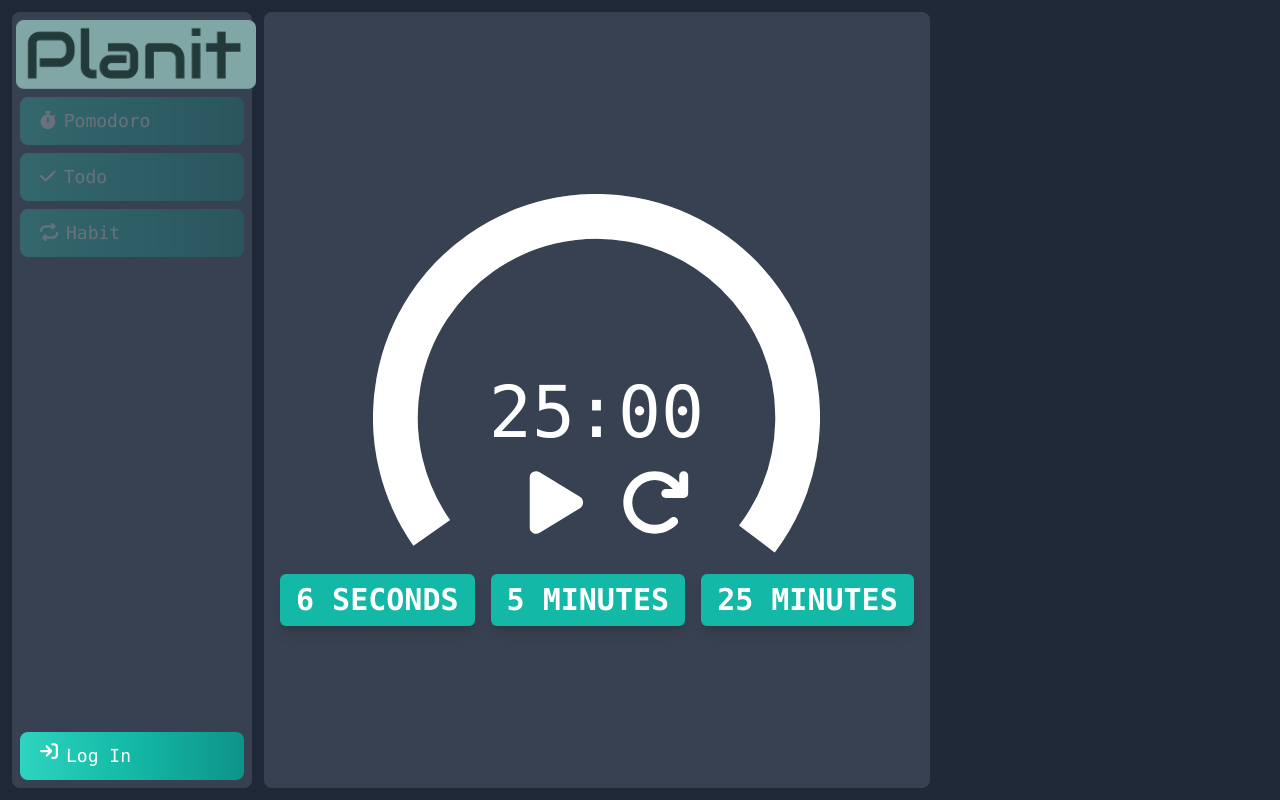
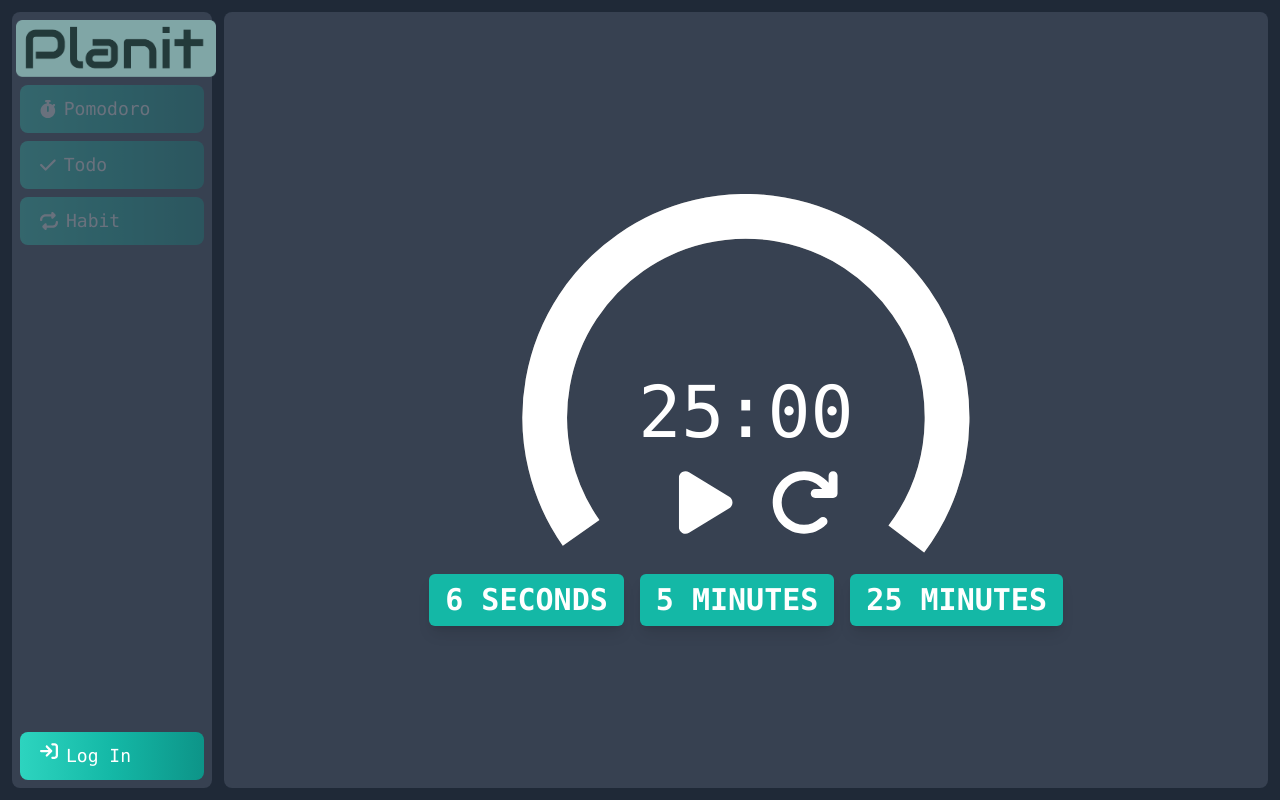
Before and after one commit to PierreMasselot1/Planit, a React (Create React App) app in the folder web/: page /pomodoro in a window 1280 px wide. Built offline with nearby package versions, Linux system fonts and the light colour scheme.

Commit message:
feat(web): fix pomodoro scaling

```diff
--- a/web/src/components/pomodoro/Pomodoro.tsx
+++ b/web/src/components/pomodoro/Pomodoro.tsx
@@ -30,7 +30,7 @@ const CircularTimer = ({
 
   return (
     <svg
-      className={`relative  h-3/6 mx-auto ${className}`}
+      className={`relative  w-full h-3/6 mx-auto ${className}`}
       viewBox="0 0 100 85"
     >
       <circle
@@ -133,7 +133,7 @@ export function Pomodoro() {
   useEffect(() => {
     const interval = setInterval(() => {
       if (ellapsedTime >= timer * 60000) {
-        if(timerStatus)alert("Time expired!")
+        if (timerStatus) alert("Time expired!");
 
         setTimerStatus(false);
         return;
@@ -168,7 +168,7 @@ export function Pomodoro() {
     setTimer(time);
   }
   return (
-    <div className="flex h-full">
+    <div className="flex h-full w-full">
       <div className=" flex flex-auto bg-gray-700 rounded-lg mx-1 sm:mx-3 my-3 p-2 text-white flex-col justify-center text-center">
         <CircularTimer
           timeLeft={(timer * 60000 - ellapsedTime) / (timer * 60000)}
```
